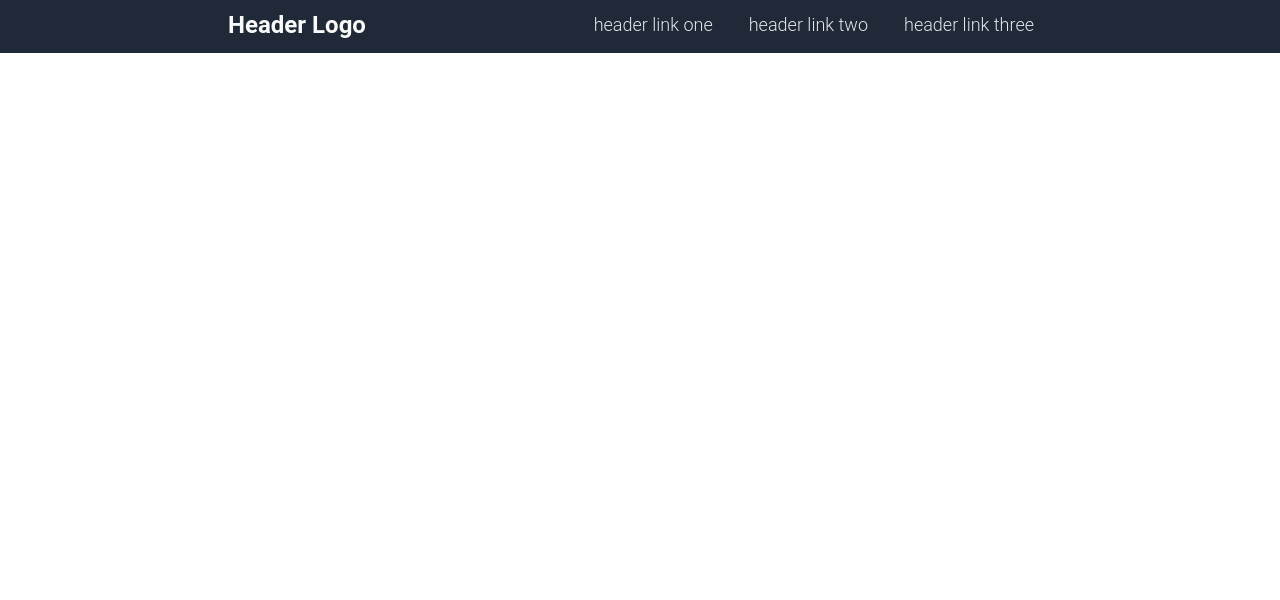
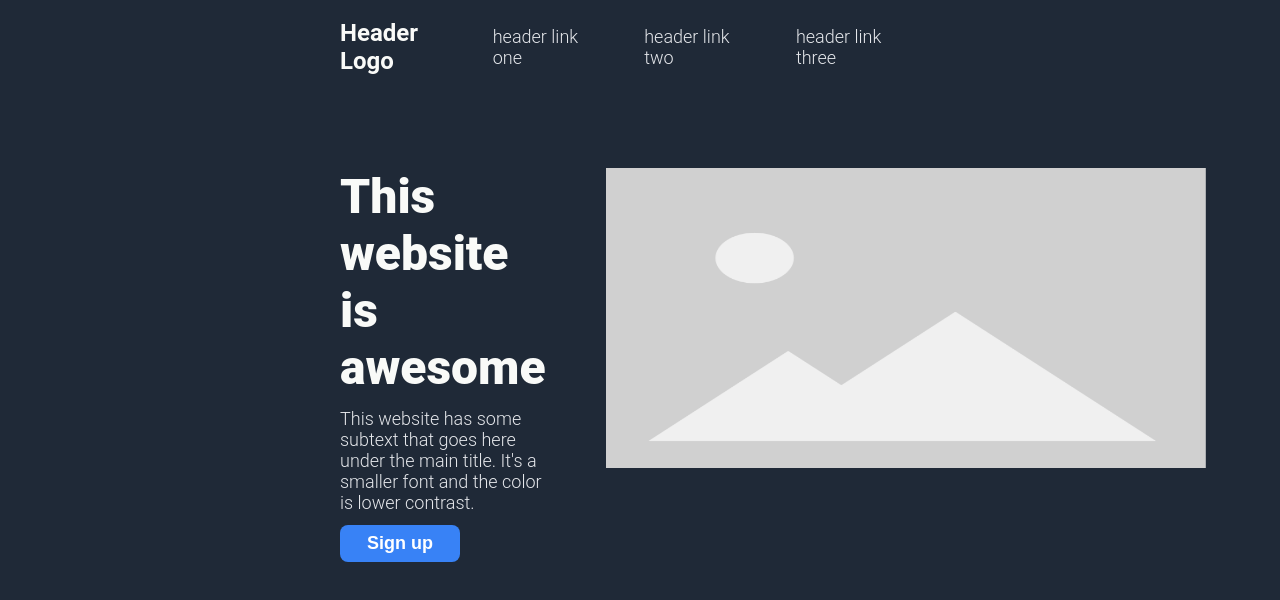
Before and after one commit to DvK12/landing-page, a plain HTML site: page index.html in a window 1280 px wide. Drawn offline with Linux system fonts and the light colour scheme.

Commit message:
add hero section

```diff
--- a/index.html
+++ b/index.html
@@ -8,6 +8,7 @@
     <link href="styles.css" type="text/css" rel="stylesheet" />
   </head>
   <body>
+    <div class="hero">
       <div class="hero header">
         Header Logo
         <ul class="header links">
@@ -16,6 +17,20 @@
           <li>header link three</li>
         </ul>
       </div>
+      <div class="hero-section">
+        <div class="text">
+          <div class="main-text">This website is awesome</div>
+          <div class="secondary-text">
+            This website has some subtext that goes here under the main title.
+            It's a smaller font and the color is lower contrast.
+          </div>
+          <button class="hero-signup">Sign up</button>
+        </div>
+        <div class="image">
+          <img src="img/img1.png" alt="placeholder image" />
+        </div>
+      </div>
+    </div>
     <div class="footer"></div>
   </body>
 </html>
--- a/styles.css
+++ b/styles.css
@@ -1,3 +1,7 @@
+html {
+  background-color: #1f2937;
+}
+
 body {
   display: flex;
   flex-direction: column;
@@ -6,11 +10,11 @@ body {
 
 .hero,
 .footer {
-  background-color: #1f2937;
+  color: #f9faf8;
 }
-.header {
-  margin: -12px;
-  padding: 0 232px;
+.header,
+.hero-section {
+  padding: 0 332px;
   display: flex;
   justify-content: space-between;
   align-items: center;
@@ -19,8 +23,10 @@ body {
   font-size: 24px;
   font-weight: bold;
   color: #f9faf8;
+  margin-bottom: 82px;
 }
-.header.links {
+.header.links,
+.secondary-text {
   font-size: 18px;
   color: #e5e7eb;
   margin: 0;
@@ -35,3 +41,46 @@ ul {
 ul li {
   padding: 18px;
 }
+
+.footer {
+  color: red;
+}
+img {
+  width: 600px;
+  height: 300px;
+}
+.hero-section {
+  gap: 10%;
+}
+
+.main-text {
+  color: #f9faf8;
+  font-size: 48px;
+  font-weight: 800;
+  margin-bottom: 12px;
+}
+.text {
+  display: flex;
+  flex-direction: column;
+  text-align: flex-start;
+  justify-content: space-between;
+}
+.secondary-text {
+  margin-bottom: 12px;
+}
+.hero-section {
+  align-items: stretch;
+}
+.hero-signup {
+  background-color: #3882f6;
+  color: white;
+  font-size: 18px;
+  font-weight: bold;
+  padding: 8px 20px;
+  border-radius: 8px;
+  border: 0px;
+  width: 120px;
+}
+.hero {
+  margin-bottom: 64px;
+}
```
Also changed, not shown: img/img1.png (added). Lines whose indentation alone changed are shown as unchanged.
